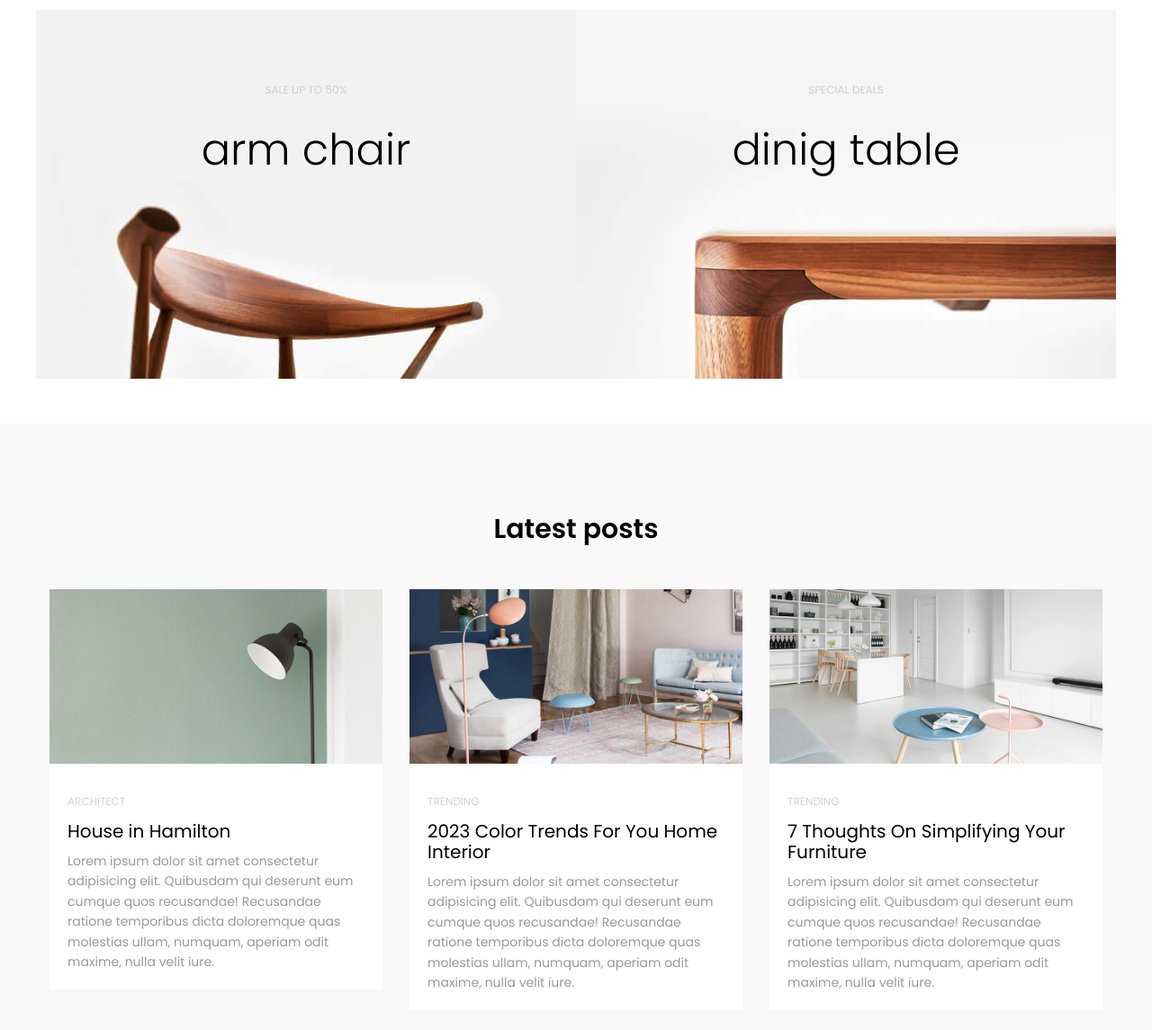
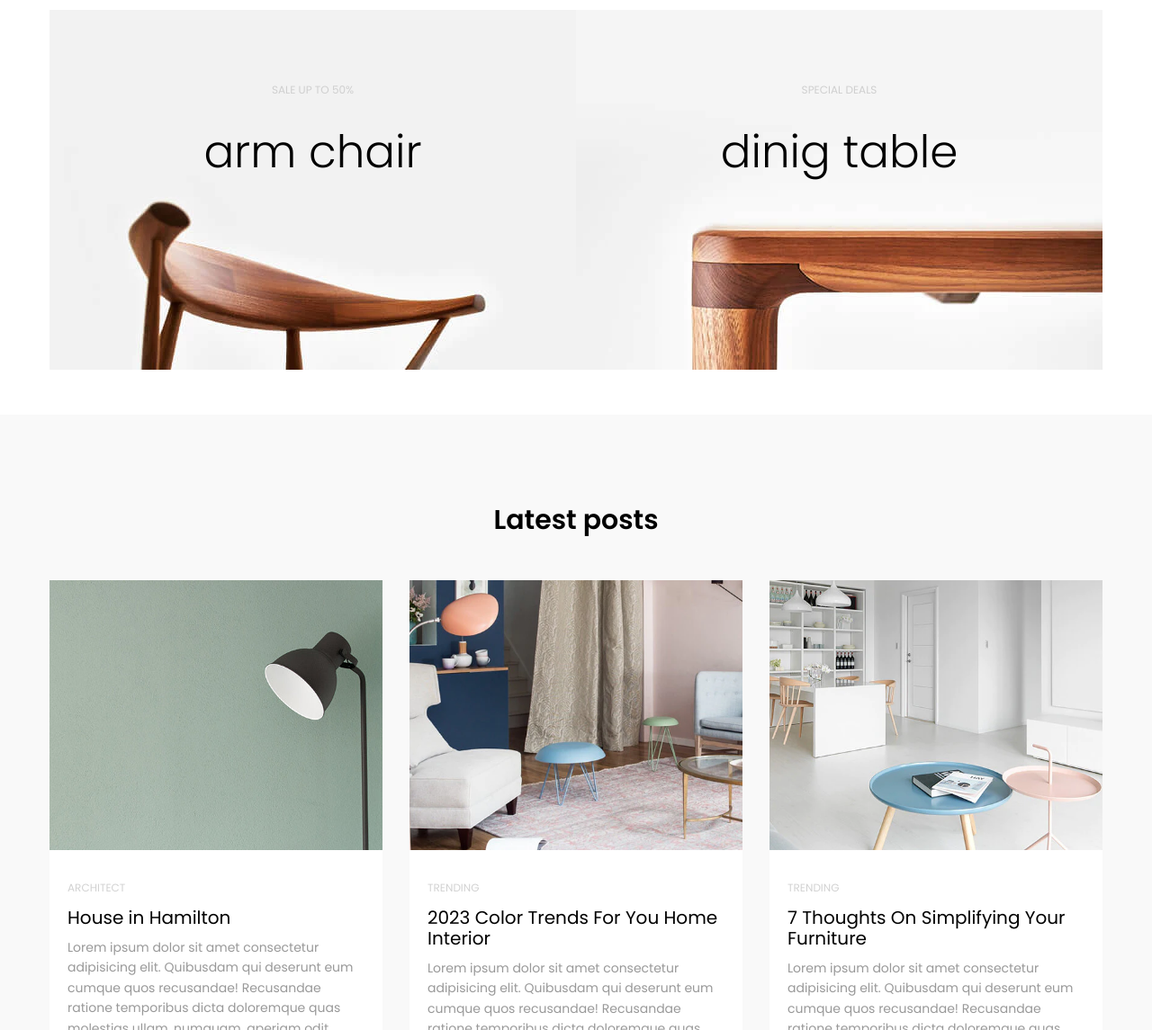
Before and after one commit to patrykwiecek95/SHOP, a plain HTML site: page index.html in a window 1280 px wide. Shown: the part 820-1965 px from the top of the page at 90% size. Drawn offline with nearby package versions, Linux system fonts and the light colour scheme.

Commit message:
change RWD sliderv2

```diff
--- a/assets/sass/_mixins.scss
+++ b/assets/sass/_mixins.scss
@@ -18,7 +18,6 @@
 	}
 }
 
-
 @mixin forTablet {
 	@media (max-width: 1000px) {
 		@content;
--- a/assets/sass/section/_blog.scss
+++ b/assets/sass/section/_blog.scss
@@ -34,8 +34,10 @@
     }
 
     &__photo{
+        height: 300px;
         display: block;
         overflow: hidden;
+        position: relative;
         &:hover{
             .blog__img{
                 scale: 1.1;
@@ -45,8 +47,14 @@
     }
     &__img{
         display: block;
+        position: absolute;
+        top: 50%;
+        left: 50%;
+        translate: -50% -50%;
         width: 100%;
         transition: 500ms;
+        min-height: 300px;
+        object-fit: cover;
     }
 
     &__info{
--- a/assets/sass/section/_sliderV2.scss
+++ b/assets/sass/section/_sliderV2.scss
@@ -2,6 +2,7 @@
     padding:50px 0;
 
     &__elements{
+        padding: 0 15px;
         margin: 0 -15px;
         display: flex;
         flex-wrap: wrap;
@@ -10,6 +11,15 @@
     &__element{
         width: 50%;
         position: relative;
+
+        @include forTablet {
+            width: 50%;
+            margin: 0 0 30px 0;
+        }
+
+        @include forBigPhone {
+            width: 100%;
+        }
     }
 
     &__photo{
@@ -48,19 +58,23 @@
         color: $sliderv2InfoColor;
         transition: 500ms;
 
+
     }
 
     &__title{
+        @include fluid-type(320px,1200px,20px,50px);
         display: block;
         position: absolute;
         top: 80px;
         left: 50%;
         translate: -50% 0;
         z-index: 10;
-        font-size: 48px;
+        // font-size: 48px;
         color: $sliderv2TitleColor;
         font-weight: 300;
         transition: 500ms;
+
+
     }
 
 }
```
Also changed, not shown: index.html (+0 -1 lines), assets/css/main.css.
